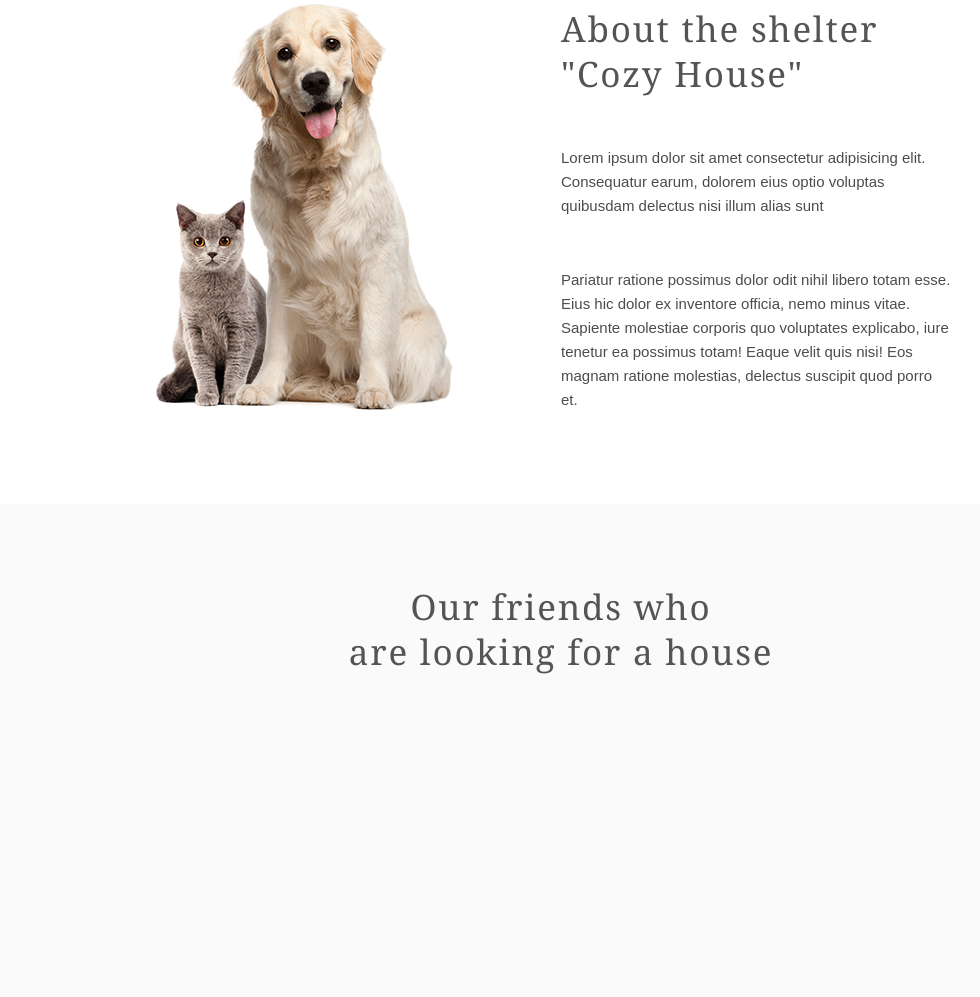
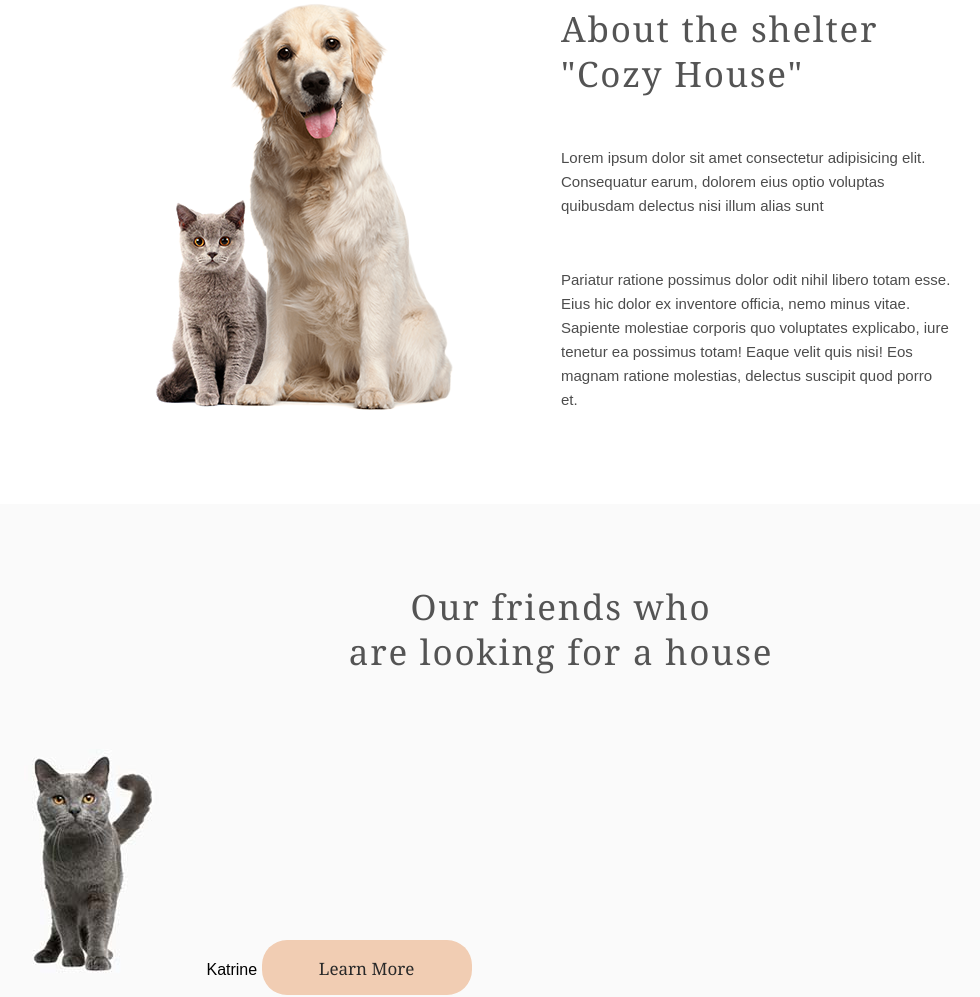
Before and after one commit to littlemary/figmasite, a plain HTML site: page index.html in a window 1280 px wide. Shown: the part 1006-2003 px from the top of the page, without its empty margins (79-1059 px from the left). Before the commit the page ends 1773 px from the top, so only its background shows below. Drawn offline with Linux system fonts and the light colour scheme.

Commit message:
gallery content

```diff
--- a/index.html
+++ b/index.html
@@ -61,7 +61,9 @@
             </div>
             <div class="gallery">
                 <div class="gallery_item">
-                    <img src="" alt="">
+                    <img src="img/gal1.jpg" alt="" width="226" height="226" >
+                    <span>Katrine</span>
+                    <button class="gallery-btn">Learn More</button>
                 </div>
             </div>
         </div>
```
Also changed, not shown: img/gal1.jpg (added).
